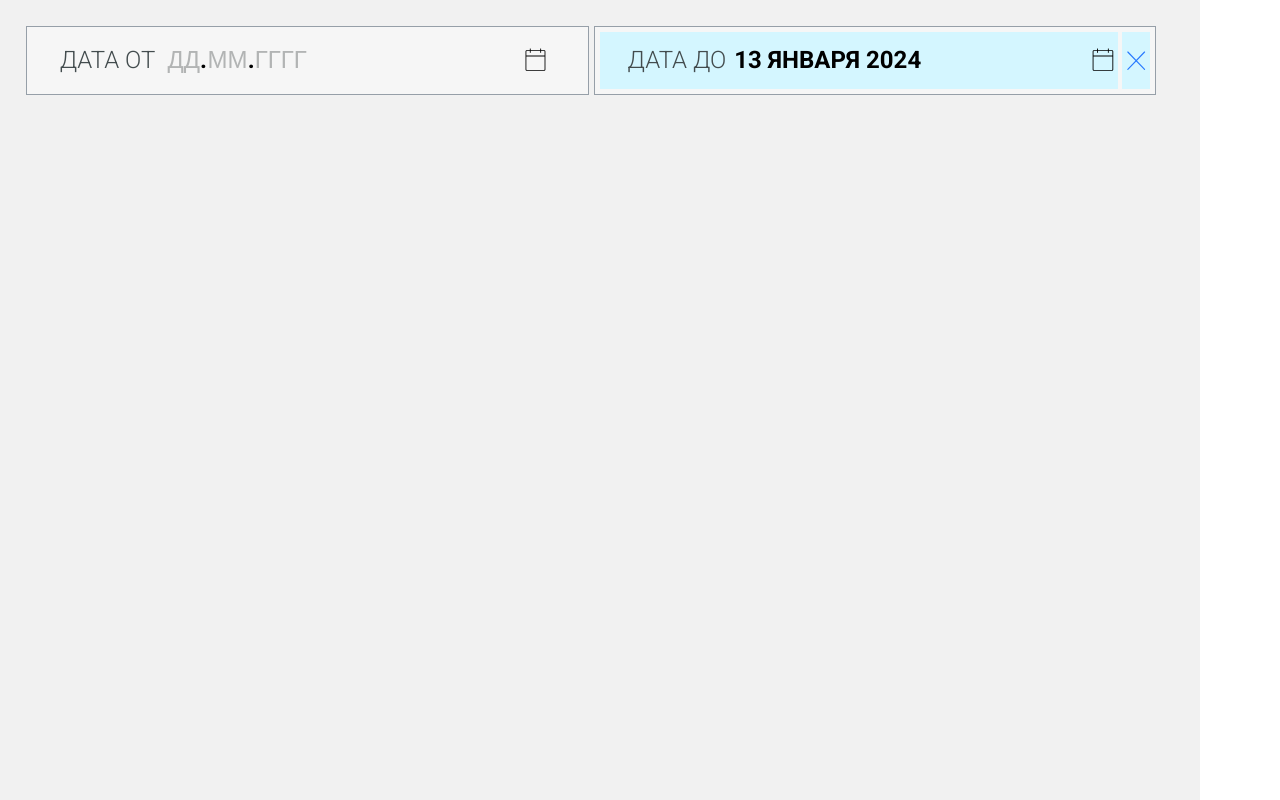
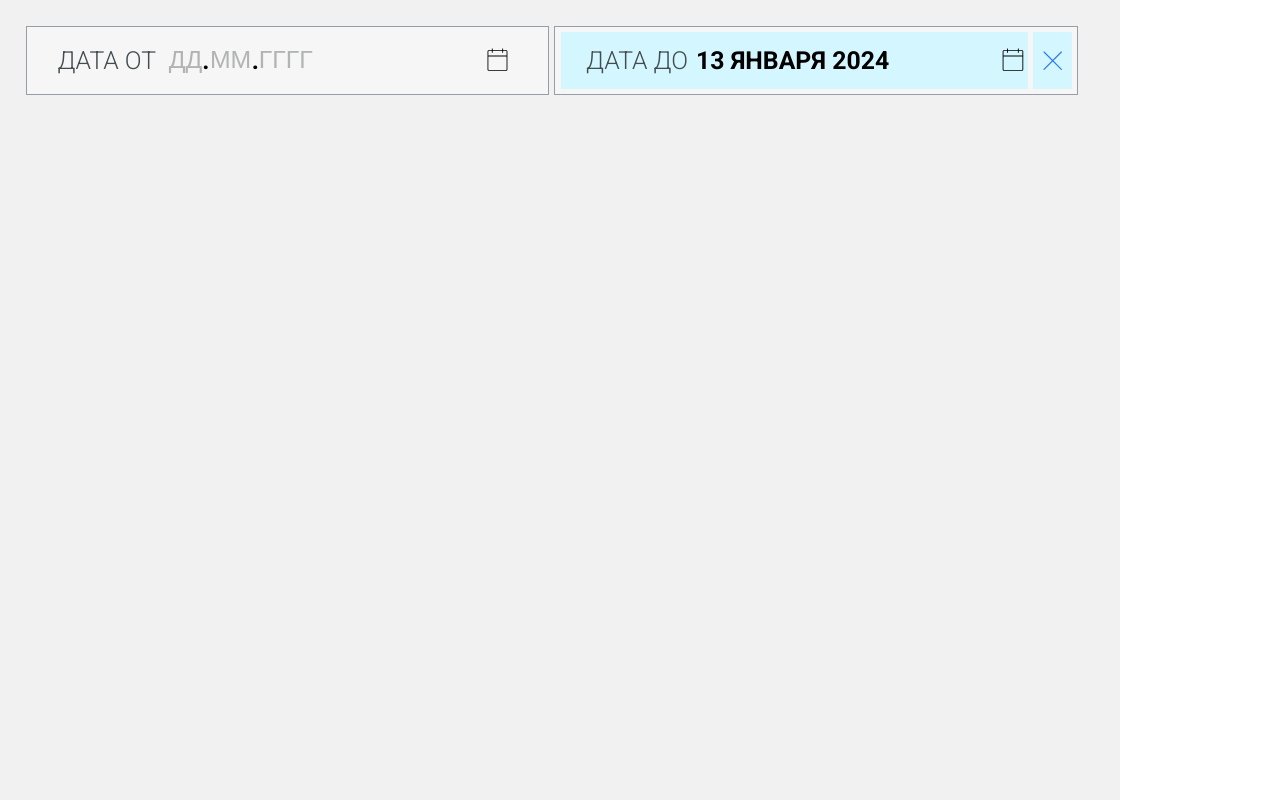
Before and after one commit to TrogDev/DateInputs, a plain HTML site: page index.html in a window 1280 px wide. Drawn offline with Linux system fonts and the light colour scheme.

Commit message:
little fix

```diff
--- a/css/style.css
+++ b/css/style.css
@@ -12,7 +12,7 @@ html, body {
 }
 
 :root {
-    --font-size: 3vh;
+    --font-size: 3.1vh;
 }
 
 body {
@@ -31,7 +31,7 @@ main {
 }
 
 .wrapper {
-    max-width: 150vh;
+    max-width: 140vh;
     -ms-overflow-style: none;
     scrollbar-width: none;
     padding: 2% 2% 0 2%;
@@ -59,6 +59,7 @@ section {
 .close {
     height: 50%;
     margin: auto;
+    padding: 0 1%;
 }
 
 .date-input-wrapper:not(.date-input-wrapper:nth-child(1))::before {
@@ -133,7 +134,7 @@ th {
     padding: 1%;
     display: flex;
     align-items: center;
-    gap: 4px;
+    gap: 1%;
     border: 0.5px solid #969FA8;
     background: #F6F6F6;
     cursor: pointer;
@@ -666,7 +667,7 @@ section.year-select-activated .month-select {
     }
 
     th, td {
-        height: var(--line-height);
+        height: 12vw;
     }
 
     .footer {
```
